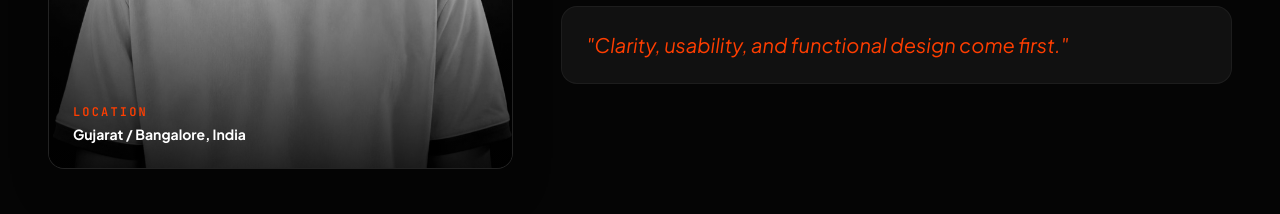
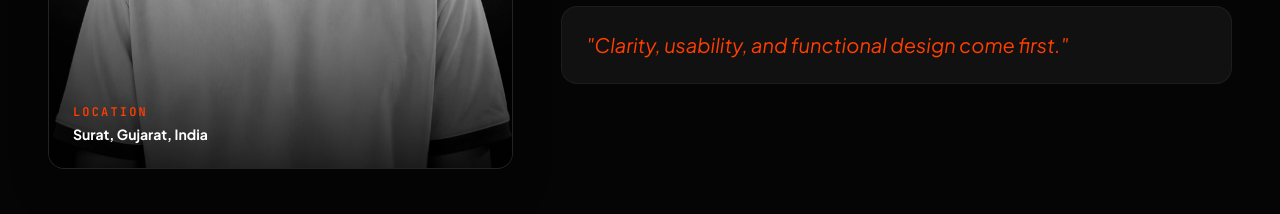
Before and after one commit to designer-darshil/scrillo-designer, a React (Vite) app: page /about in a window 1280 px wide. Shown: the part 1160-1374 px from the top of the page. Built offline with nearby package versions, Linux system fonts and the light colour scheme.

Commit message:
fix(location): update location to Surat, Gujarat, India across portfolio

```diff
--- a/src/data/experience.ts
+++ b/src/data/experience.ts
@@ -8,7 +8,7 @@ export const experienceData: ExperienceItem[] = [
     role: 'Web Designer & UI/UX Designer',
     companyOrContext: 'BigBrainy Infotech',
     type: 'Full-time',
-    location: 'India',
+    location: 'Surat, Gujarat',
     isCurrent: true,
     description: 'Designing user interfaces, responsive websites, and digital experiences. Creating wireframes, interactive prototypes, and translating designs into clean frontend code with HTML/CSS, JavaScript, and Bootstrap.',
     achievements: [
@@ -25,7 +25,7 @@ export const experienceData: ExperienceItem[] = [
     role: 'UI/UX Designer',
     companyOrContext: 'Awesome Infotech',
     type: 'Full-time',
-    location: 'India',
+    location: 'Surat, Gujarat',
     isCurrent: false,
     description: 'Focused on user research, wireframing, and visual interface design for web and mobile platforms.',
     achievements: [
@@ -42,7 +42,7 @@ export const experienceData: ExperienceItem[] = [
     role: 'UI/UX Designer',
     companyOrContext: 'Dream World InfoSoft',
     type: 'Full-time',
-    location: 'India',
+    location: 'Surat, Gujarat',
     isCurrent: false,
     description: 'Designed web interfaces, e-commerce layouts, and digital visual assets for client applications.',
     achievements: [
@@ -59,7 +59,7 @@ export const experienceData: ExperienceItem[] = [
     role: 'UI/UX Designer',
     companyOrContext: 'Gridlab Infosys',
     type: 'Full-time',
-    location: 'India',
+    location: 'Surat, Gujarat',
     isCurrent: false,
     description: 'Created website layouts, wireframes, and user interface components for web applications.',
     achievements: [
@@ -75,5 +75,5 @@ export const craftStats = [
   { label: 'Current Role', value: 'Web & UI/UX Designer' },
   { label: 'Primary Focus', value: 'UI/UX · Web Design' },
   { label: 'Specialization', value: 'SaaS & E-commerce' },
-  { label: 'Code Skills', value: 'HTML/CSS · JS · Bootstrap' }
+  { label: 'Code Skills', value: 'HTML/CSS · JS · Bootstrap · Tailwind' }
 ];
--- a/src/data/site.ts
+++ b/src/data/site.ts
@@ -7,7 +7,7 @@ export const siteConfig = {
   heroHeadline: 'UI/UX DESIGNER · WEB DESIGNER',
   heroSubheadline: 'Designing clear digital experiences, web interfaces, and frontend implementations for SaaS and e-commerce products.',
   annotation: 'UI/UX DESIGN · WEB DESIGN · FRONTEND',
-  location: 'Gujarat / Bangalore, India',
+  location: 'Surat, Gujarat, India',
   availability: 'Available for UI/UX & Web Design Projects',
   email: 'darshilbhuva4322@gmail.com',
   phone: '+91 8866 90 2600',
```
